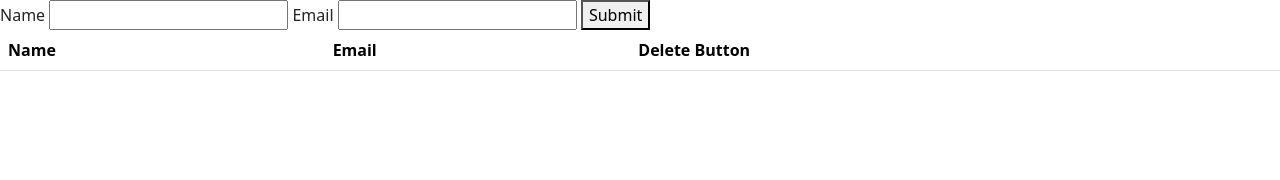
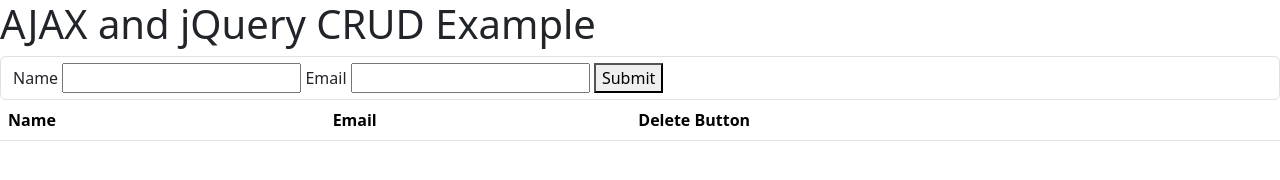
Before and after one commit to movarnell/AJAX-and-JQUERY-CRUD-Example--Not-React-, a website: page index.html in a window 1280 px wide. Drawn offline with nearby package versions, Linux system fonts and the light colour scheme; no server answers.

Commit message:
Add AJAX and jQuery CRUD Example heading and update form labels

```diff
--- a/index.html
+++ b/index.html
@@ -10,9 +10,10 @@
   </head>
 
   <body>
+    <h1>AJAX and jQuery CRUD Example</h1>
     <div class="formInput">
-      <form>
-        <label for="name">Name</label>
+      <form class="form-control">
+        <label for="name" class="form-group">Name</label>
         <input type="text" name="fullName" id="fullName" />
         <label for="email">Email</label>
         <input type="email" name="email" id="email" />
--- a/index.js
+++ b/index.js
@@ -99,6 +99,8 @@
         }
     });
 }
+// Still need a update function added, but this is a start.
+
 
 // Call the getPosts function when the script loads
 getPosts();
```
Also changed, not shown: 1 other file.
